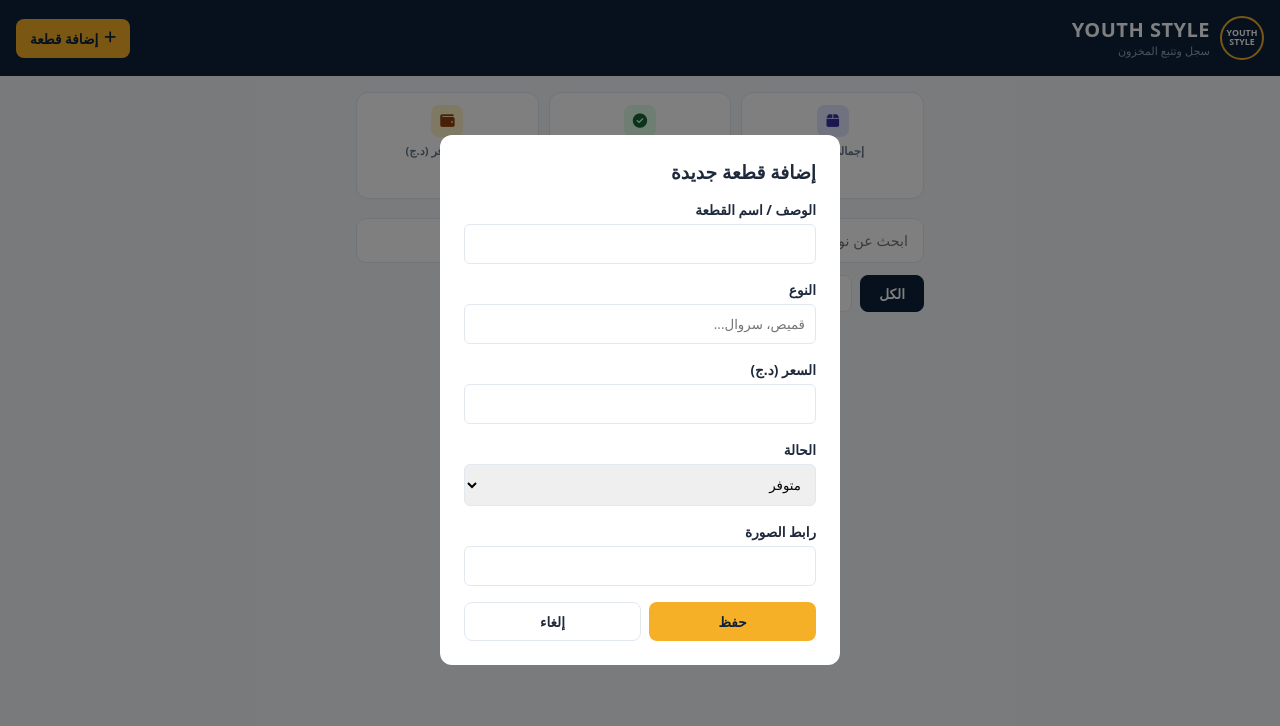
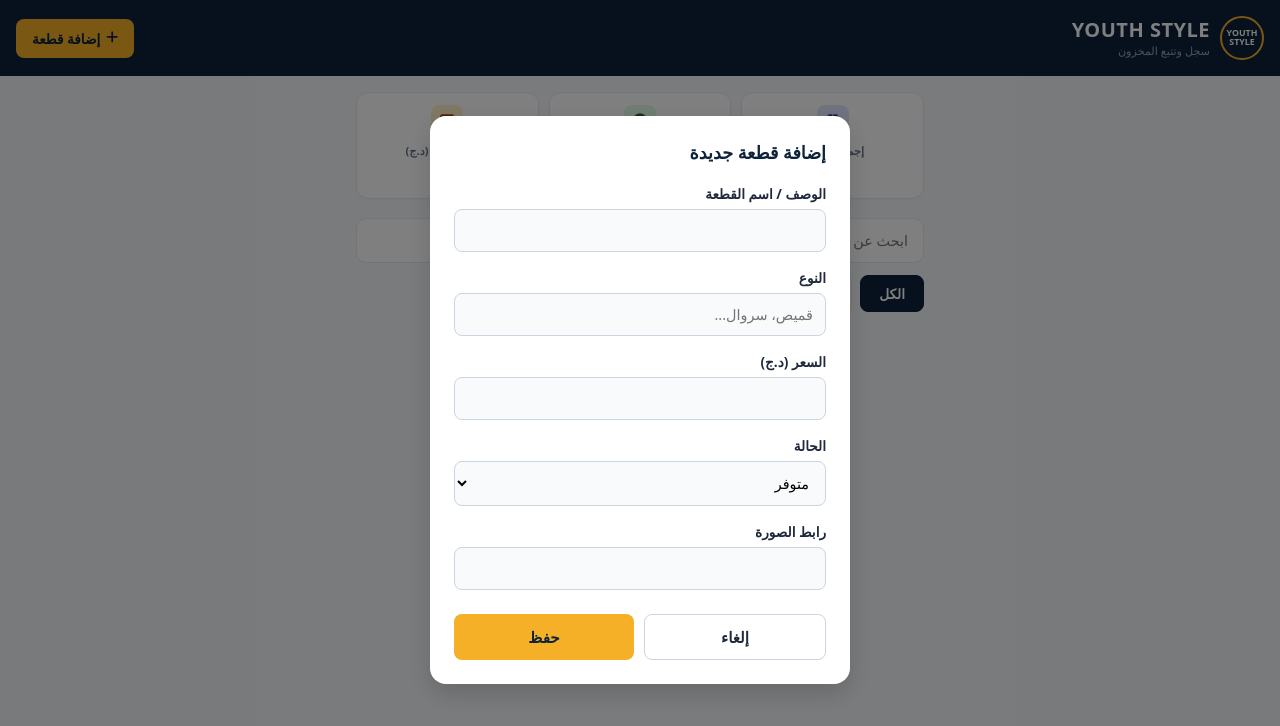
Before and after one commit to radr11917-beep/Clothes-app, a website: page index.html in a window 1280 px wide. Both pictures are taken after a click on the button "إضافة قطعة". Drawn offline with Linux system fonts and the light colour scheme; no server answers.

Commit message:
Update index.html

```diff
--- a/index.html
+++ b/index.html
@@ -13,7 +13,7 @@
       --card-bg: #ffffff;
       --text-dark: #1e293b;
       --text-muted: #64748b;
-      --border: #e2e8f0;
+      --border: #cbd5e1;
       --danger: #ef4444;
       --success: #10b981;
     }
@@ -31,7 +31,7 @@
       padding-bottom: 40px;
     }
 
-    /* Fix Header Alignment */
+    /* Header */
     header {
       background: var(--primary);
       color: white;
@@ -85,7 +85,7 @@
       background: var(--accent);
       color: var(--primary);
       border: none;
-      padding: 10px 14px;
+      padding: 10px 16px;
       border-radius: 8px;
       font-weight: bold;
       font-size: 0.85rem;
@@ -116,7 +116,7 @@
       border-radius: 12px;
       padding: 12px 6px;
       text-align: center;
-      border: 1px solid var(--border);
+      border: 1px solid #e2e8f0;
       box-shadow: 0 1px 3px rgba(0,0,0,0.02);
     }
 
@@ -152,7 +152,7 @@
     .search-box {
       width: 100%;
       padding: 12px 15px;
-      border: 1px solid var(--border);
+      border: 1px solid #e2e8f0;
       border-radius: 10px;
       font-size: 0.9rem;
       background: white;
@@ -170,7 +170,7 @@
     .filter-btn {
       padding: 8px 18px;
       border-radius: 8px;
-      border: 1px solid var(--border);
+      border: 1px solid #e2e8f0;
       background: white;
       color: var(--text-dark);
       font-weight: 600;
@@ -207,32 +207,99 @@
       line-height: 1.5;
     }
 
-    /* Modal */
+    /* Fixed & Scrollable Modal Styling */
     .modal {
       display: none;
       position: fixed;
       top: 0; left: 0; width: 100%; height: 100%;
       background: rgba(0,0,0,0.5);
       z-index: 1000;
-      align-items: center;
+      align-items: flex-start;
       justify-content: center;
+      overflow-y: auto;
+      padding: 20px 10px;
     }
 
     .modal-content {
       background: white;
       padding: 1.5rem;
-      border-radius: 12px;
-      width: 90%;
-      max-width: 400px;
+      border-radius: 16px;
+      width: 100%;
+      max-width: 420px;
+      margin: auto;
+      box-shadow: 0 10px 25px rgba(0,0,0,0.15);
     }
 
-    .form-group { margin-bottom: 1rem; }
-    .form-group label { display: block; margin-bottom: 5px; font-weight: 600; font-size: 0.85rem; }
-    .form-control { width: 100%; padding: 10px; border: 1px solid var(--border); border-radius: 6px; }
+    .modal-header {
+      font-size: 1.1rem;
+      font-weight: bold;
+      margin-bottom: 1.2rem;
+      text-align: right;
+      color: var(--primary);
+    }
+
+    .form-group {
+      margin-bottom: 1rem;
+      text-align: right;
+    }
+
+    .form-group label {
+      display: block;
+      margin-bottom: 6px;
+      font-weight: 600;
+      font-size: 0.85rem;
+      color: var(--text-dark);
+    }
+
+    .form-control {
+      width: 100%;
+      padding: 11px 12px;
+      border: 1px solid var(--border);
+      border-radius: 8px;
+      font-size: 0.9rem;
+      background-color: #f8fafc;
+      outline: none;
+    }
+
+    .form-control:focus {
+      border-color: var(--primary);
+      background-color: #fff;
+    }
+
+    .modal-actions {
+      display: flex;
+      flex-direction: row-reverse;
+      gap: 10px;
+      margin-top: 1.5rem;
+    }
+
+    .btn-save {
+      flex: 1;
+      background: var(--accent);
+      color: var(--primary);
+      border: none;
+      padding: 12px;
+      border-radius: 8px;
+      font-weight: bold;
+      font-size: 0.95rem;
+      cursor: pointer;
+    }
+
+    .btn-cancel {
+      flex: 1;
+      background: #ffffff;
+      color: var(--text-dark);
+      border: 1px solid var(--border);
+      padding: 12px;
+      border-radius: 8px;
+      font-weight: bold;
+      font-size: 0.95rem;
+      cursor: pointer;
+    }
 
     .product-card {
       background: white;
-      border: 1px solid var(--border);
+      border: 1px solid #e2e8f0;
       border-radius: 10px;
       padding: 12px;
       display: flex;
@@ -242,7 +309,7 @@
     .product-img {
       width: 60px; height: 60px; border-radius: 8px; object-fit: cover; background: #f1f5f9;
     }
-    .product-details { flex: 1; }
+    .product-details { flex: 1; text-align: right; }
     .product-title { font-weight: bold; font-size: 0.95rem; }
     .product-sub { font-size: 0.8rem; color: var(--text-muted); }
     .product-price { font-weight: bold; color: var(--success); margin-top: 4px; }
@@ -304,7 +371,7 @@
   <!-- Add Item Modal -->
   <div class="modal" id="itemModal">
     <div class="modal-content">
-      <h3 style="margin-bottom: 1rem;">إضافة قطعة جديدة</h3>
+      <div class="modal-header">إضافة قطعة جديدة</div>
       <form onsubmit="handleSave(event)">
         <div class="form-group">
           <label>الوصف / اسم القطعة</label>
@@ -329,9 +396,9 @@
           <label>رابط الصورة</label>
           <input type="url" id="pImg" class="form-control">
         </div>
-        <div style="display: flex; gap: 8px; margin-top: 1rem;">
-          <button type="submit" class="btn-add" style="flex: 1; justify-content: center;">حفظ</button>
-          <button type="button" onclick="closeModal()" class="filter-btn" style="flex: 1;">إلغاء</button>
+        <div class="modal-actions">
+          <button type="submit" class="btn-save">حفظ</button>
+          <button type="button" onclick="closeModal()" class="btn-cancel">إلغاء</button>
         </div>
       </form>
     </div>
@@ -361,7 +428,6 @@
         return matchesFilter && matchesSearch;
       });
 
-      // Update Stats
       document.getElementById("totalCount").innerText = allItems.length;
       const availableItems = allItems.filter(i => i.status === "متوفر");
       document.getElementById("availableCount").innerText = availableItems.length;
```
